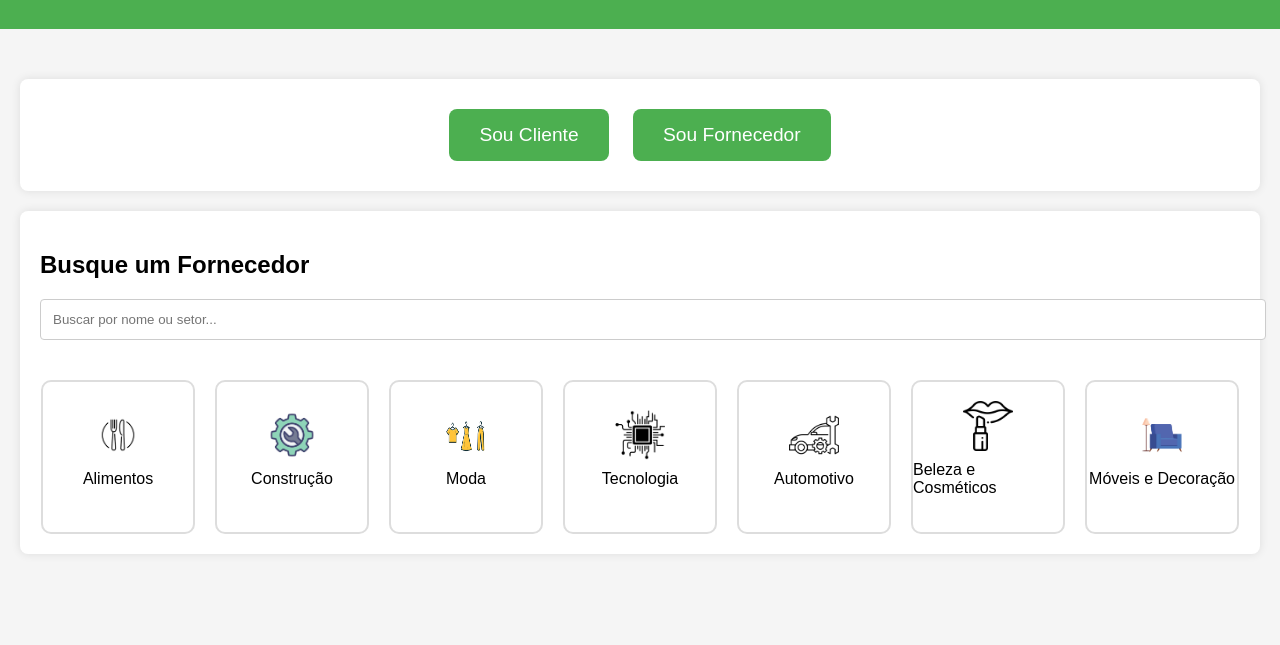
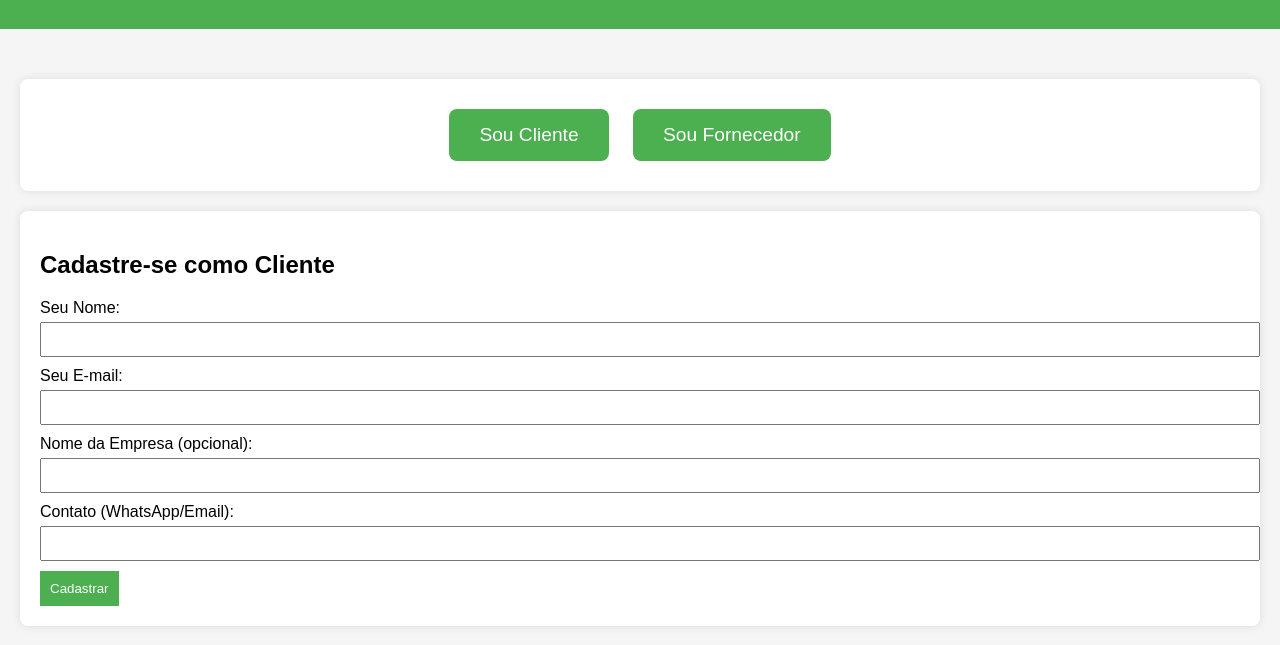
Before and after one commit to EnzzoBen/fornecedores-mvp, a plain HTML site: page index.html in a window 1280 px wide. Both pictures are taken after a click on the button "Sou Cliente". Shown: the part 117-762 px from the top of the page. Drawn offline with Linux system fonts and the light colour scheme.

Commit message:
Descrição das alterações

```diff
--- a/index.html
+++ b/index.html
@@ -21,17 +21,40 @@
     <!-- Se o usuário escolher cliente ou fornecedor, ele será redirecionado -->
     <script>
         function irParaCliente() {
-            document.getElementById('formulario').style.display = 'none';
-            document.getElementById('busca').style.display = 'block';
+            document.getElementById('formularioCliente').style.display = 'block';
+            document.getElementById('formularioFornecedor').style.display = 'none';
+            document.getElementById('busca').style.display = 'none';
         }
 
         function irParaFornecedor() {
+            document.getElementById('formularioFornecedor').style.display = 'block';
+            document.getElementById('formularioCliente').style.display = 'none';
             document.getElementById('busca').style.display = 'none';
-            document.getElementById('formulario').style.display = 'block';
         }
     </script>
 
-    <section id="formulario" style="display: none;">
+    <!-- Formulário de Cadastro do Cliente -->
+    <section id="formularioCliente" style="display: none;">
+        <h2>Cadastre-se como Cliente</h2>
+        <form action="https://formspree.io/f/xrbgzjov" method="POST">
+            <label for="nomeCliente">Seu Nome:</label>
+            <input type="text" id="nomeCliente" name="nomeCliente" required>
+
+            <label for="emailCliente">Seu E-mail:</label>
+            <input type="email" id="emailCliente" name="emailCliente" required>
+
+            <label for="empresaCliente">Nome da Empresa (opcional):</label>
+            <input type="text" id="empresaCliente" name="empresaCliente">
+
+            <label for="contatoCliente">Contato (WhatsApp/Email):</label>
+            <input type="text" id="contatoCliente" name="contatoCliente" required>
+
+            <button type="submit">Cadastrar</button>
+        </form>
+    </section>
+
+    <!-- Formulário de Cadastro do Fornecedor -->
+    <section id="formularioFornecedor" style="display: none;">
         <h2>Cadastre-se como Fornecedor</h2>
         <!-- Formulário para cadastro com o Formspree -->
         <form action="https://formspree.io/f/xrbgzjov" method="POST">
```
